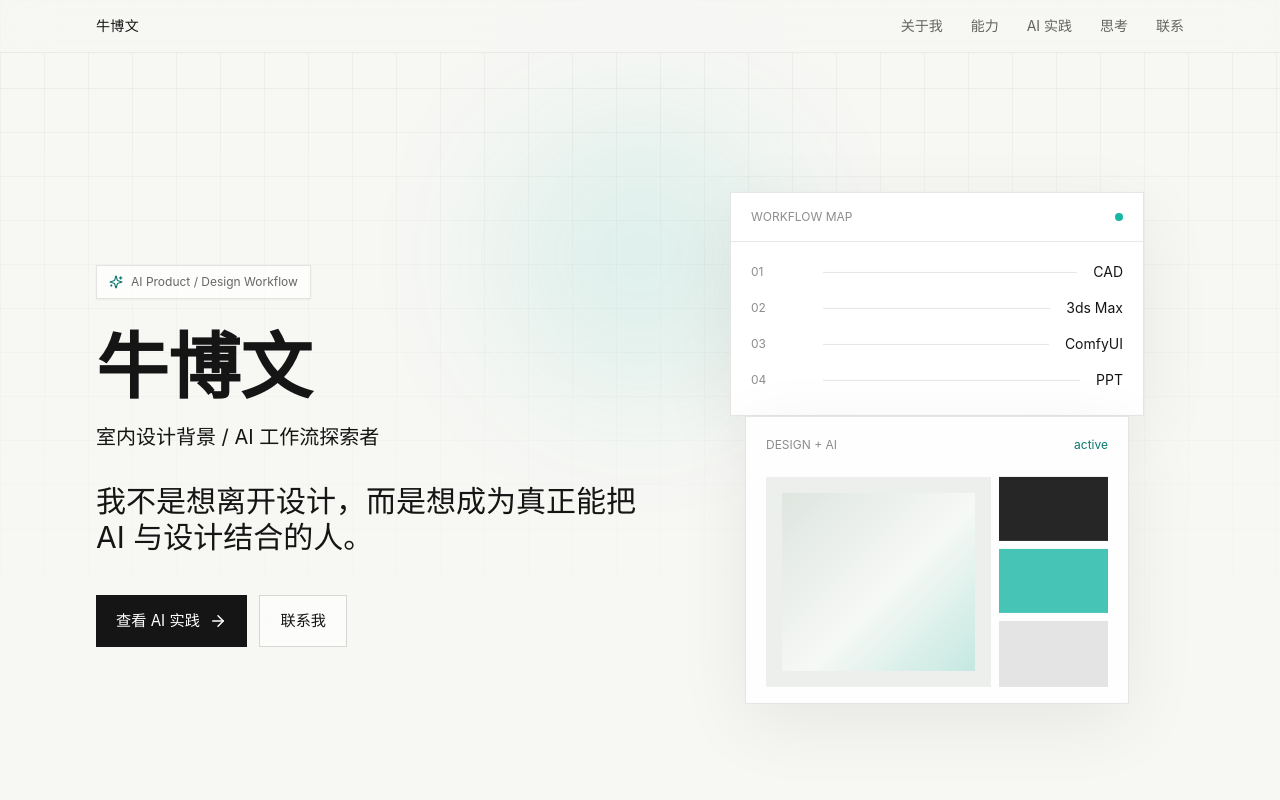
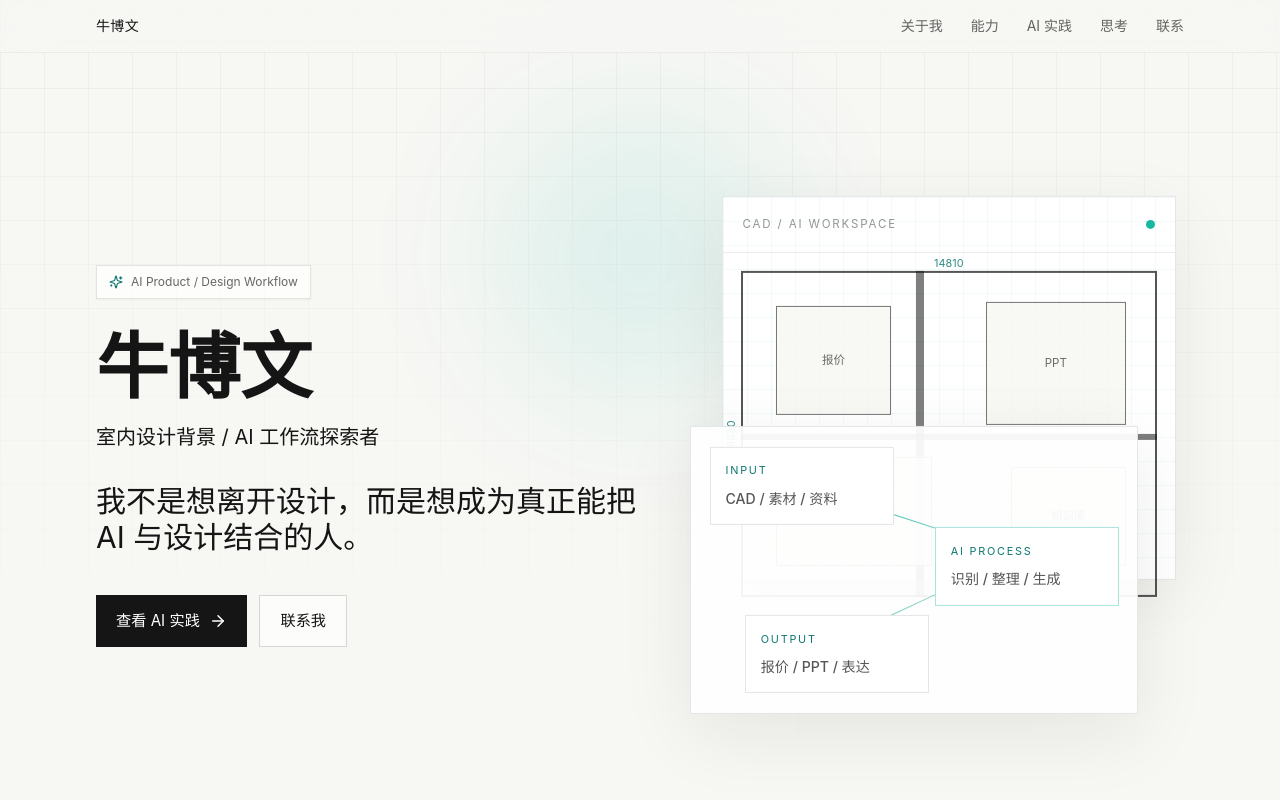
Before and after one commit to hirofumi040/my-web, a React (Vite) app: page / in a window 1280 px wide. Shown: the top 800 px of the page. Built offline with nearby package versions, Linux system fonts and the light colour scheme.

Commit message:
Refine hero workflow visual

```diff
--- a/src/main.jsx
+++ b/src/main.jsx
@@ -214,39 +214,37 @@ function Hero() {
           </div>
         </div>
 
-        <div className="relative h-[440px] animate-float md:h-[560px]">
-          <div className="absolute inset-x-7 top-4 h-56 border border-black/10 bg-white shadow-soft md:inset-x-10">
-            <div className="flex items-center justify-between border-b border-black/8 px-5 py-4">
-              <span className="text-xs uppercase text-black/45">workflow map</span>
-              <span className="h-2 w-2 rounded-full bg-teal" />
+        <div className="hero-visual animate-float" aria-label="CAD 与 AI 工作流抽象界面">
+          <div className="cad-board">
+            <div className="cad-toolbar">
+              <span>CAD / AI WORKSPACE</span>
+              <i />
             </div>
-            <div className="space-y-4 p-5">
-              {workflowTags.slice(0, 4).map((tag, index) => (
-                <div key={tag} className="flex items-center gap-4">
-                  <span className="w-14 text-xs text-black/45">0{index + 1}</span>
-                  <div className="h-px flex-1 bg-black/10" />
-                  <span className="text-sm">{tag}</span>
-                </div>
-              ))}
+            <div className="cad-plan">
+              <div className="room room-a">报价</div>
+              <div className="room room-b">PPT</div>
+              <div className="room room-c">效果图</div>
+              <div className="room room-d">知识库</div>
+              <span className="dimension dimension-top">14810</span>
+              <span className="dimension dimension-left">6830</span>
             </div>
           </div>
-          <div className="absolute bottom-8 left-0 right-0 mx-auto h-72 max-w-sm border border-black/10 bg-[#fefefe] shadow-soft">
-            <div className="h-full p-5">
-              <div className="mb-6 flex items-center justify-between">
-                <span className="text-xs uppercase text-black/45">design + ai</span>
-                <span className="text-xs text-deepTeal">active</span>
-              </div>
-              <div className="grid h-[210px] grid-cols-3 gap-2">
-                <div className="col-span-2 bg-mist p-4">
-                  <div className="h-full animate-pulse-slow bg-[linear-gradient(135deg,#dce4df,#f9faf8_55%,#bce7df)]" />
-                </div>
-                <div className="space-y-2">
-                  <div className="h-[64px] bg-black/85" />
-                  <div className="h-[64px] bg-teal/80" />
-                  <div className="h-[66px] bg-black/10" />
-                </div>
-              </div>
+
+          <div className="node-panel">
+            <div className="node node-input">
+              <span>Input</span>
+              <strong>CAD / 素材 / 资料</strong>
             </div>
+            <div className="node node-ai">
+              <span>AI Process</span>
+              <strong>识别 / 整理 / 生成</strong>
+            </div>
+            <div className="node node-output">
+              <span>Output</span>
+              <strong>报价 / PPT / 表达</strong>
+            </div>
+            <div className="node-line node-line-a" />
+            <div className="node-line node-line-b" />
           </div>
         </div>
       </div>
--- a/src/styles.css
+++ b/src/styles.css
@@ -113,6 +113,201 @@ body {
     linear-gradient(90deg, rgba(21, 21, 21, 0.045) 1px, transparent 1px);
   background-size: 44px 44px;
   mask-image: linear-gradient(to bottom, black 0%, transparent 82%);
+}
+
+.hero-visual {
+  position: relative;
+  height: 440px;
+}
+
+@media (min-width: 768px) {
+  .hero-visual {
+    height: 560px;
+  }
+}
+
+.cad-board {
+  position: absolute;
+  inset: 1.25rem 0.5rem auto auto;
+  width: min(92%, 31rem);
+  height: 24rem;
+  border: 1px solid rgba(21, 21, 21, 0.1);
+  background:
+    linear-gradient(rgba(24, 183, 164, 0.06) 1px, transparent 1px),
+    linear-gradient(90deg, rgba(24, 183, 164, 0.06) 1px, transparent 1px),
+    #fff;
+  background-size: 24px 24px;
+  box-shadow: 0 20px 70px rgba(21, 21, 21, 0.07);
+}
+
+.cad-toolbar {
+  display: flex;
+  height: 3.5rem;
+  align-items: center;
+  justify-content: space-between;
+  border-bottom: 1px solid rgba(21, 21, 21, 0.08);
+  padding: 0 1.25rem;
+  color: rgba(21, 21, 21, 0.45);
+  font-size: 0.72rem;
+  letter-spacing: 0.16em;
+}
+
+.cad-toolbar i {
+  height: 0.55rem;
+  width: 0.55rem;
+  border-radius: 999px;
+  background: #18b7a4;
+}
+
+.cad-plan {
+  position: relative;
+  height: calc(100% - 3.5rem);
+  margin: 1.15rem;
+  border: 2px solid rgba(21, 21, 21, 0.72);
+  background:
+    linear-gradient(90deg, transparent 42%, rgba(21, 21, 21, 0.55) 42%, rgba(21, 21, 21, 0.55) 44%, transparent 44%),
+    linear-gradient(0deg, transparent 48%, rgba(21, 21, 21, 0.55) 48%, rgba(21, 21, 21, 0.55) 50%, transparent 50%);
+}
+
+.room {
+  position: absolute;
+  display: flex;
+  align-items: center;
+  justify-content: center;
+  border: 1px solid rgba(21, 21, 21, 0.56);
+  background: rgba(247, 247, 244, 0.86);
+  color: rgba(21, 21, 21, 0.62);
+  font-size: 0.72rem;
+}
+
+.room-a {
+  left: 8%;
+  top: 10%;
+  width: 28%;
+  height: 34%;
+}
+
+.room-b {
+  right: 7%;
+  top: 9%;
+  width: 34%;
+  height: 38%;
+}
+
+.room-c {
+  left: 8%;
+  bottom: 9%;
+  width: 38%;
+  height: 34%;
+}
+
+.room-d {
+  right: 7%;
+  bottom: 9%;
+  width: 28%;
+  height: 31%;
+}
+
+.dimension {
+  position: absolute;
+  color: rgba(11, 119, 111, 0.85);
+  font-size: 0.68rem;
+}
+
+.dimension-top {
+  left: 50%;
+  top: -1.15rem;
+  transform: translateX(-50%);
+}
+
+.dimension-left {
+  left: -1.55rem;
+  top: 50%;
+  transform: translateY(-50%) rotate(-90deg);
+}
+
+.node-panel {
+  position: absolute;
+  bottom: 1.4rem;
+  left: 0;
+  width: min(92%, 28rem);
+  height: 18rem;
+  border: 1px solid rgba(21, 21, 21, 0.1);
+  background: rgba(254, 254, 254, 0.94);
+  box-shadow: 0 20px 70px rgba(21, 21, 21, 0.08);
+}
+
+.node {
+  position: absolute;
+  z-index: 2;
+  width: 11.5rem;
+  border: 1px solid rgba(21, 21, 21, 0.11);
+  background: #fff;
+  padding: 0.9rem;
+}
+
+.node span {
+  display: block;
+  margin-bottom: 0.45rem;
+  color: #0b776f;
+  font-size: 0.68rem;
+  letter-spacing: 0.16em;
+  text-transform: uppercase;
+}
+
+.node strong {
+  color: rgba(21, 21, 21, 0.72);
+  font-size: 0.88rem;
+  font-weight: 500;
+}
+
+.node-input {
+  left: 1.2rem;
+  top: 1.25rem;
+}
+
+.node-ai {
+  right: 1.1rem;
+  top: 6.3rem;
+  border-color: rgba(24, 183, 164, 0.38);
+}
+
+.node-output {
+  left: 3.4rem;
+  bottom: 1.2rem;
+}
+
+.node-line {
+  position: absolute;
+  z-index: 1;
+  height: 1px;
+  transform-origin: left center;
+  background: linear-gradient(90deg, rgba(24, 183, 164, 0.86), rgba(21, 21, 21, 0.12));
+}
+
+.node-line::after {
+  content: "";
+  position: absolute;
+  right: -0.18rem;
+  top: -0.22rem;
+  height: 0.45rem;
+  width: 0.45rem;
+  border-radius: 999px;
+  background: #18b7a4;
+}
+
+.node-line-a {
+  left: 11.9rem;
+  top: 5.2rem;
+  width: 9rem;
+  transform: rotate(18deg);
+}
+
+.node-line-b {
+  left: 9rem;
+  top: 13.4rem;
+  width: 11rem;
+  transform: rotate(-25deg);
 }
 
 .project-card {
```
